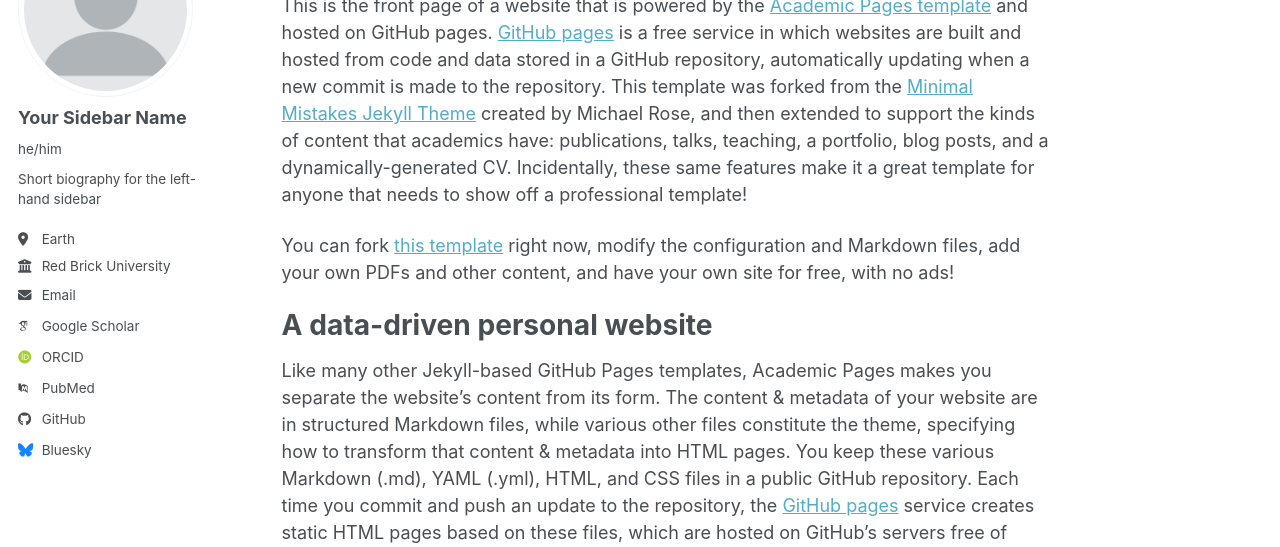
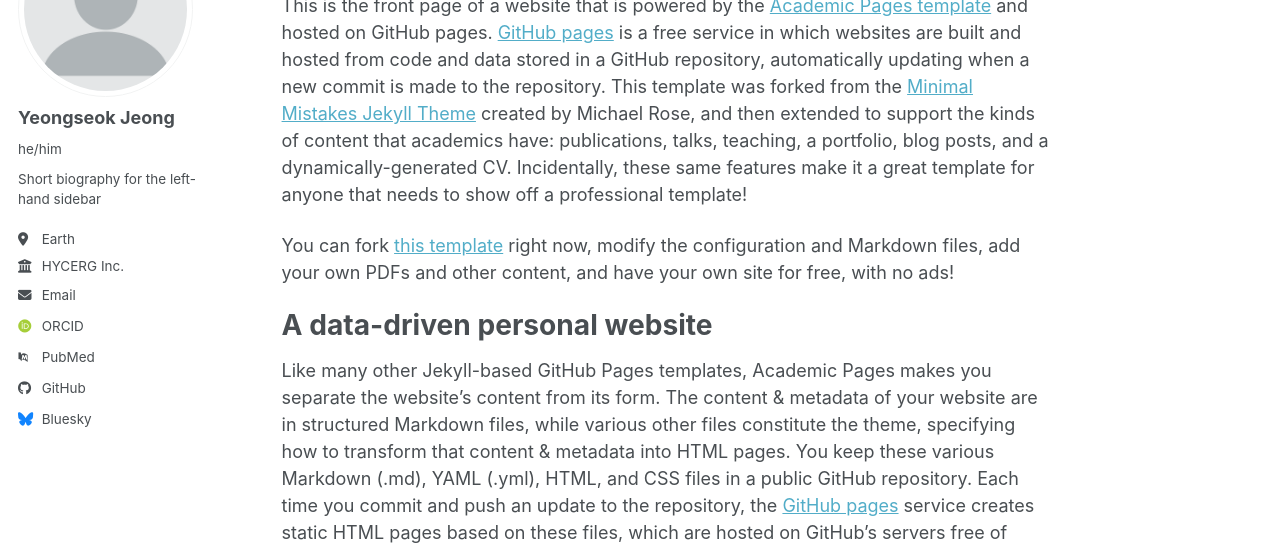
Before and after one commit to yjeongteddy/yjeongteddy.github.io, a Jekyll site: the page built from _pages/about.md, in a window 1280 px wide. Shown: the part 177-724 px from the top of the page. Built offline with Jekyll 4.4.1, drawn with Linux system fonts in a browser that asks for light colours; some web fonts are replaced; a script bundle is joined from its source files by our own code; library files that are not in the unit come from our copies.

Commit message:
Update _config.yml

```diff
--- a/_config.yml
+++ b/_config.yml
@@ -24,18 +24,18 @@
 author:
   # Biographic information
   avatar           : "profile.png"
-  name             : "Your Sidebar Name"
+  name             : "Yeongseok Jeong"
   pronouns         : "he/him"
   bio              : "Short biography for the left-hand sidebar"
   location         : "Earth"
-  employer         : "Red Brick University"
+  employer         : "HYCERG Inc."
   uri              : # URL
-  email            : "none@example.org"
+  email            : "yjeong@hycerg.com"
 
   # Academic websites
   academia         : # URL
   arxiv            : # URL - Update with the correct link to your profile
-  googlescholar    : "https://scholar.google.com/citations?user=PS_CX0AAAAAJ"
+  googlescholar    : # "https://scholar.google.com/citations?user=PS_CX0AAAAAJ"
   inspire-hep      : # URL
   impactstory      : # URL
   orcid            : "https://orcid.org/yourorcidurl"
@@ -51,7 +51,7 @@
   bitbucket        : # Username - Update with your username on the site
   codepen          : # Username
   dribbble         : # Username
-  github           : "academicpages"
+  github           : "yjeongteddy"
   kaggle           : # Username
   stackoverflow    : # User number or user number and name (i.e., use "1" or "1/jeff-atwood")
 
```
